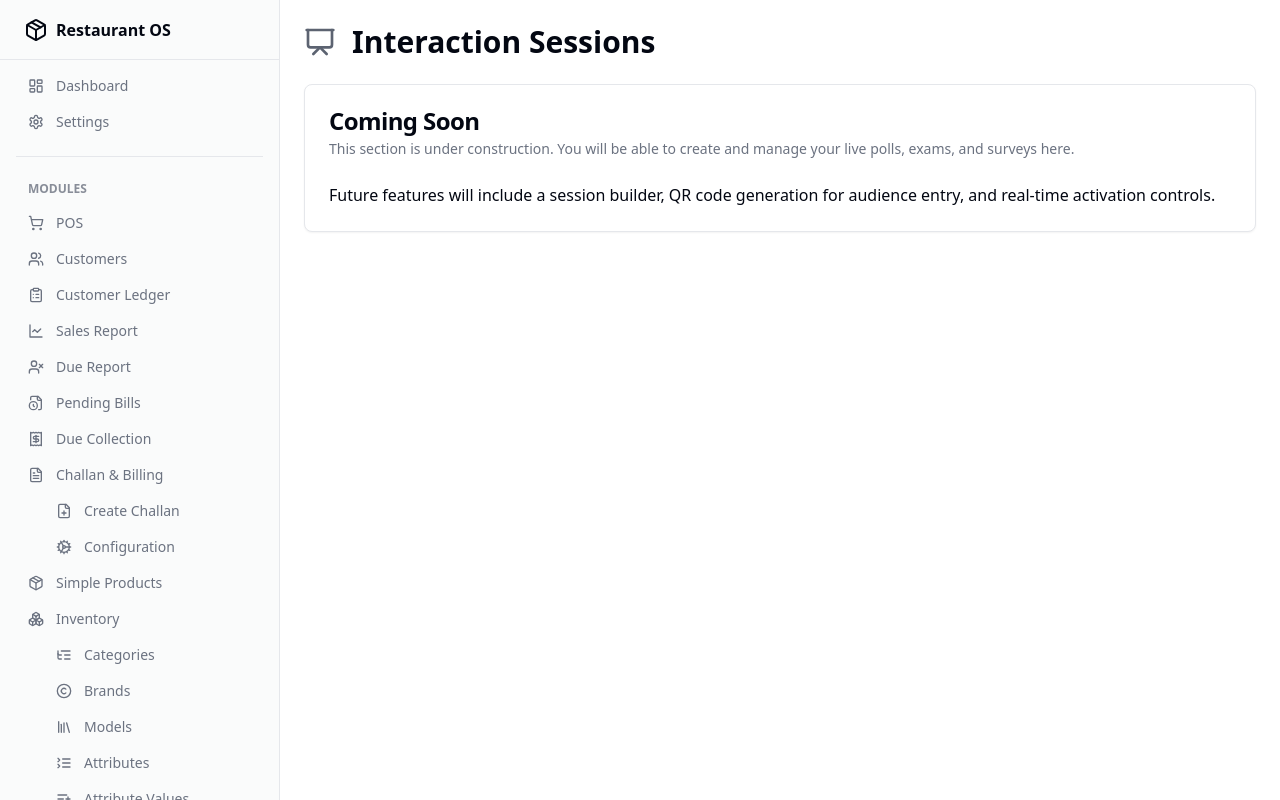
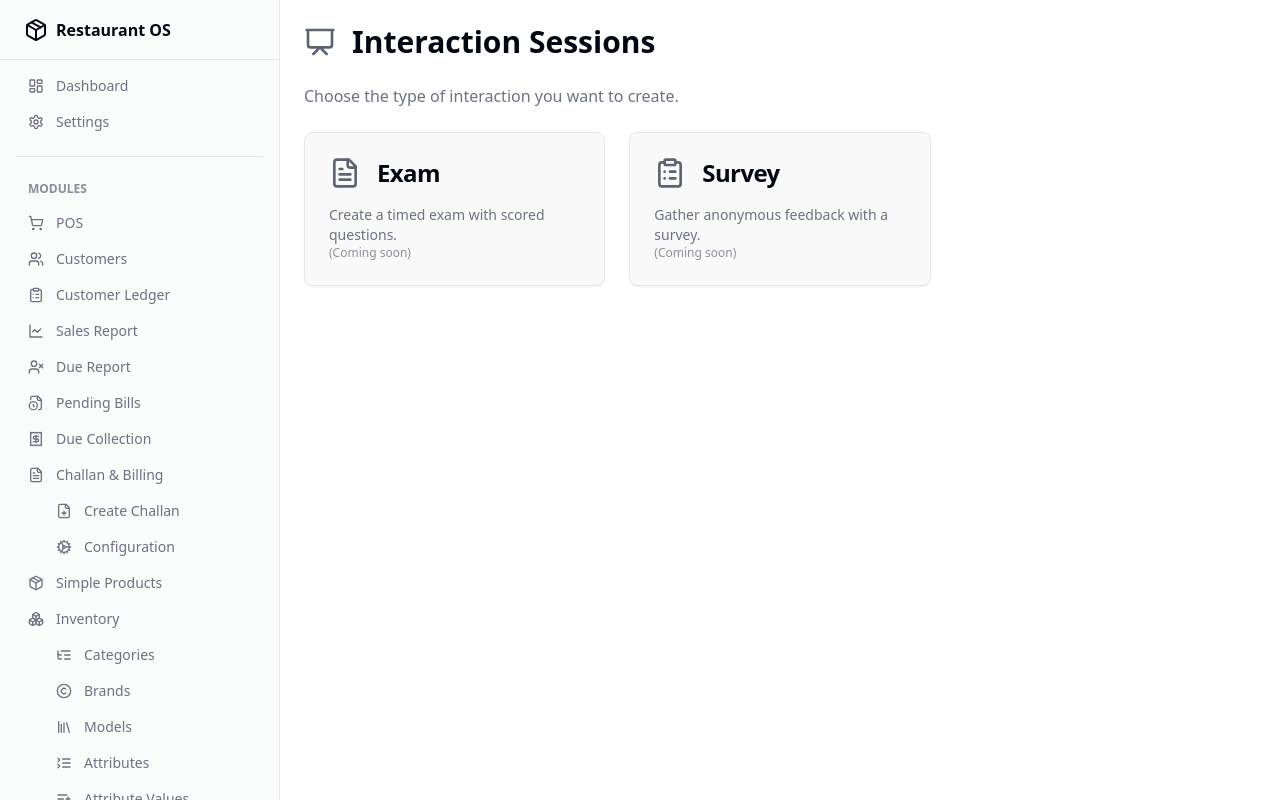
Before and after one commit to rahat1995/Order-Mgt, a Next.js app: page /admin/modules/liveAudienceInteraction/sessions in a window 1280 px wide. Built offline with nearby package versions, Linux system fonts and the light colour scheme.

Commit message:
dear, in Interaction Sessions i can create 2 type of interactions, one i

```diff
--- a/src/app/admin/modules/liveAudienceInteraction/sessions/page.tsx
+++ b/src/app/admin/modules/liveAudienceInteraction/sessions/page.tsx
@@ -1,25 +1,56 @@
-
-import { Card, CardContent, CardHeader, CardTitle, CardDescription } from "@/components/ui/card";
-import { Presentation } from "lucide-react";
+import Link from 'next/link';
+import { Card, CardContent, CardHeader, CardTitle, CardDescription } from '@/components/ui/card';
+import { Presentation, ClipboardList, FileText } from 'lucide-react';
 
 export default function InteractionSessionsPage() {
+  const sessionTypes = [
+    {
+      type: 'Exam',
+      icon: FileText,
+      description: 'Create a timed exam with scored questions.',
+      href: '#', // Placeholder for now
+      enabled: false,
+    },
+    {
+      type: 'Survey',
+      icon: ClipboardList,
+      description: 'Gather anonymous feedback with a survey.',
+      href: '#', // Placeholder for now
+      enabled: false,
+    },
+  ];
+
   return (
-    <div>
-      <div className="flex items-center gap-4 mb-6">
+    <div className="space-y-6">
+      <div className="flex items-center gap-4">
         <Presentation className="h-8 w-8 text-primary" />
         <h1 className="text-3xl font-bold">Interaction Sessions</h1>
       </div>
-      <Card>
-        <CardHeader>
-          <CardTitle>Coming Soon</CardTitle>
-          <CardDescription>
-            This section is under construction. You will be able to create and manage your live polls, exams, and surveys here.
-          </CardDescription>
-        </CardHeader>
-        <CardContent>
-          <p>Future features will include a session builder, QR code generation for audience entry, and real-time activation controls.</p>
-        </CardContent>
-      </Card>
+      <p className="text-muted-foreground">
+        Choose the type of interaction you want to create.
+      </p>
+
+      <div className="grid grid-cols-1 md:grid-cols-2 lg:grid-cols-3 gap-6">
+        {sessionTypes.map((session) => (
+          <Card
+            key={session.type}
+            className={`hover:shadow-lg transition-shadow ${!session.enabled ? 'bg-muted/50 cursor-not-allowed' : ''}`}
+          >
+            <Link href={session.enabled ? session.href : '#'} passHref>
+              <div className="h-full flex flex-col justify-between p-6">
+                <div className="flex items-center gap-4">
+                  <session.icon className="h-8 w-8 text-primary" />
+                  <CardTitle className="text-2xl">{session.type}</CardTitle>
+                </div>
+                <p className="text-sm text-muted-foreground mt-4">
+                  {session.description}
+                   {!session.enabled && <span className="text-xs block text-primary/70">(Coming soon)</span>}
+                </p>
+              </div>
+            </Link>
+          </Card>
+        ))}
+      </div>
     </div>
   );
 }
```
